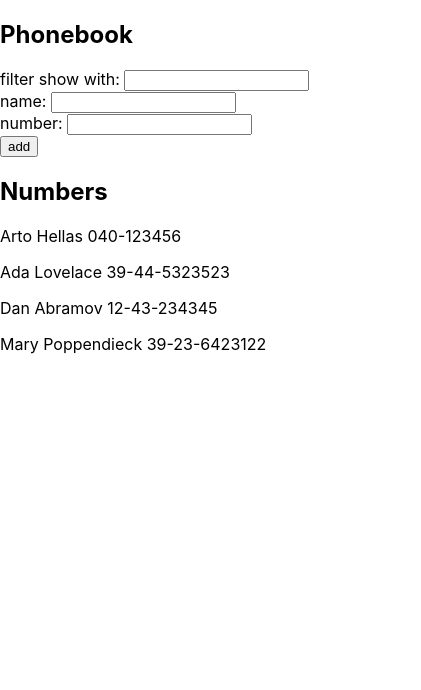
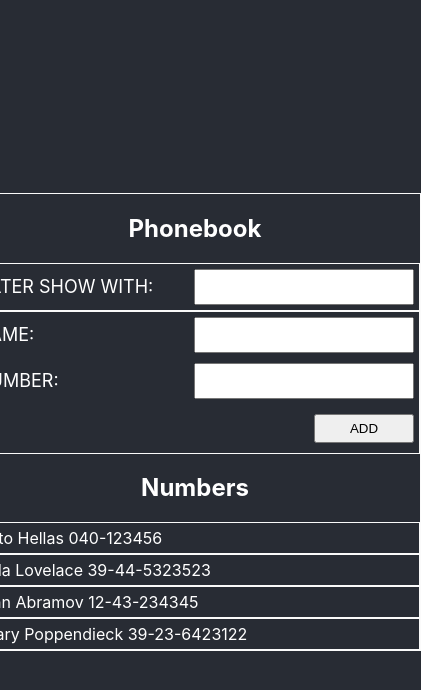
Before and after one commit to denis-rim/Full-Stack-Open-2021, a React (Create React App) app in the folder Part2/phonebook/: page / in a window 390 px wide. Shown: the top 690 px of the page, 421 px wide, since content can reach past the window. Built offline with nearby package versions, Linux system fonts and the light colour scheme.

Commit message:
2.10: The Phonebook Step5, fix addPerson

```diff
--- a/Part2/phonebook/src/App.js
+++ b/Part2/phonebook/src/App.js
@@ -1,4 +1,7 @@
 import React, { useState } from "react";
+import FilterForm from "./components/FilterForm";
+import PersonsFormInput from "./components/PersonsFormInput";
+import DisplayPersons from "./components/DisplayPersons";
 
 const App = () => {
   const [persons, setPersons] = useState([
@@ -22,7 +25,9 @@ const App = () => {
   const addPerson = (event) => {
     event.preventDefault();
 
-    const existingPerson = persons.find((person) => person.name === newPerson);
+    const existingPerson = persons.find(
+      (person) => person.name === newPerson.name
+    );
 
     if (existingPerson) {
       alert(`${newPerson} is already added to phonebook`);
@@ -46,41 +51,17 @@ const App = () => {
   };
 
   return (
-    <div>
+    <div className="app">
       <h2>Phonebook</h2>
-      <div>
-        filter show with:{" "}
-        <input
-          name="filter"
-          value={filter}
-          onChange={(e) => setFilter(e.target.value)}
-        />
-      </div>
-      <form onSubmit={addPerson}>
-        <div>
-          name: <input name="name" value={name} onChange={handleChange} />
-        </div>
-        <div>
-          number: <input name="number" value={number} onChange={handleChange} />
-        </div>
-        <div>
-          <button type="submit">add</button>
-        </div>
-      </form>
+      <FilterForm filter={filter} setFilter={setFilter} />
+      <PersonsFormInput
+        name={name}
+        number={number}
+        handleChange={handleChange}
+        addPerson={addPerson}
+      />
       <h2>Numbers</h2>
-      <div>
-        {persons
-          .filter((person) =>
-            person.name.toLowerCase().includes(filter.toLowerCase())
-          )
-          .map((person) => {
-            return (
-              <p key={person.name}>
-                {person.name} {person.number}
-              </p>
-            );
-          })}
-      </div>
+      <DisplayPersons filter={filter} persons={persons} />
     </div>
   );
 };
--- /dev/null
+++ b/Part2/phonebook/src/components/DisplayPersons.js
@@ -0,0 +1,23 @@
+import React from "react";
+
+const DisplayPersons = ({ persons, filter }) => {
+  return (
+    <div className="display-persons-container">
+      <ul>
+        {persons
+          .filter((person) =>
+            person.name.toLowerCase().includes(filter.toLowerCase())
+          )
+          .map((person) => {
+            return (
+              <li key={person.name}>
+                {person.name} {person.number}
+              </li>
+            );
+          })}
+      </ul>
+    </div>
+  );
+};
+
+export default DisplayPersons;
--- /dev/null
+++ b/Part2/phonebook/src/components/FilterForm.js
@@ -0,0 +1,16 @@
+import React from "react";
+
+const FilterForm = ({ filter, setFilter }) => {
+  return (
+    <div className="filter-container">
+      <label>filter show with:</label>
+      <input
+        name="filter"
+        value={filter}
+        onChange={(e) => setFilter(e.target.value)}
+      />
+    </div>
+  );
+};
+
+export default FilterForm;
--- /dev/null
+++ b/Part2/phonebook/src/components/PersonsFormInput.js
@@ -0,0 +1,23 @@
+import React from "react";
+
+const PersonsFormInput = ({ name, number, handleChange, addPerson }) => {
+  return (
+    <div className="persons-form-container">
+      <form onSubmit={addPerson}>
+        <div className="persons-form">
+          <label>name:</label>{" "}
+          <input name="name" value={name} onChange={handleChange} />
+        </div>
+        <div className="persons-form">
+          <label>number:</label>{" "}
+          <input name="number" value={number} onChange={handleChange} />
+        </div>
+        <div className="persons-form-button">
+          <button type="submit">add</button>
+        </div>
+      </form>
+    </div>
+  );
+};
+
+export default PersonsFormInput;
--- a/Part2/phonebook/src/index.css
+++ b/Part2/phonebook/src/index.css
@@ -1,13 +1,99 @@
 body {
   margin: 0;
-  font-family: -apple-system, BlinkMacSystemFont, 'Segoe UI', 'Roboto', 'Oxygen',
-    'Ubuntu', 'Cantarell', 'Fira Sans', 'Droid Sans', 'Helvetica Neue',
+  font-family: -apple-system, BlinkMacSystemFont, "Segoe UI", "Roboto", "Oxygen",
+    "Ubuntu", "Cantarell", "Fira Sans", "Droid Sans", "Helvetica Neue",
     sans-serif;
   -webkit-font-smoothing: antialiased;
   -moz-osx-font-smoothing: grayscale;
+  background-color: #282c34;
+  min-height: 100vh;
+  display: flex;
+  flex-direction: column;
+  align-items: center;
+  justify-content: center;
+  color: white;
+}
+h2 {
+  text-align: center;
 }
 
-code {
-  font-family: source-code-pro, Menlo, Monaco, Consolas, 'Courier New',
-    monospace;
+.app {
+  width: 450px;
+  border: 1px solid #fafafa;
 }
+
+.filter-container {
+  border: 1px solid #fafafa;
+  padding: 5px;
+  height: 100%;
+  display: flex;
+  justify-content: space-between;
+}
+
+.filter-container label {
+  align-self: center;
+  font-size: 18px;
+  text-transform: uppercase;
+  margin-right: 10px;
+}
+
+.filter-container input {
+  padding: 8px;
+  font-size: 14px;
+  width: 200px;
+}
+
+.persons-form-container {
+  border: 1px solid #fafafa;
+}
+
+.persons-form {
+  padding: 5px;
+  height: 100%;
+  display: flex;
+  justify-content: space-between;
+}
+
+.persons-form label {
+  font-size: 18px;
+  text-transform: uppercase;
+  align-self: center;
+  margin-right: 10px;
+}
+
+.persons-form input {
+  padding: 8px;
+  font-size: 14px;
+  width: 200px;
+}
+
+.persons-form-button {
+  display: flex;
+  justify-content: flex-end;
+}
+
+.persons-form-button button {
+  margin: 10px 5px;
+  padding: 5px;
+  width: 100px;
+  text-transform: uppercase;
+}
+
+.display-persons-container {
+  display: flex;
+  flex-direction: column;
+}
+
+.display-persons-container ul {
+  margin: 0;
+  padding: 0;
+  width: 100%;
+}
+
+.display-persons-container li {
+  display: flex;
+  justify-content: space-between;
+  padding: 5px 10px;
+  list-style: none;
+  border: 1px solid #fafafa;
+}
```
